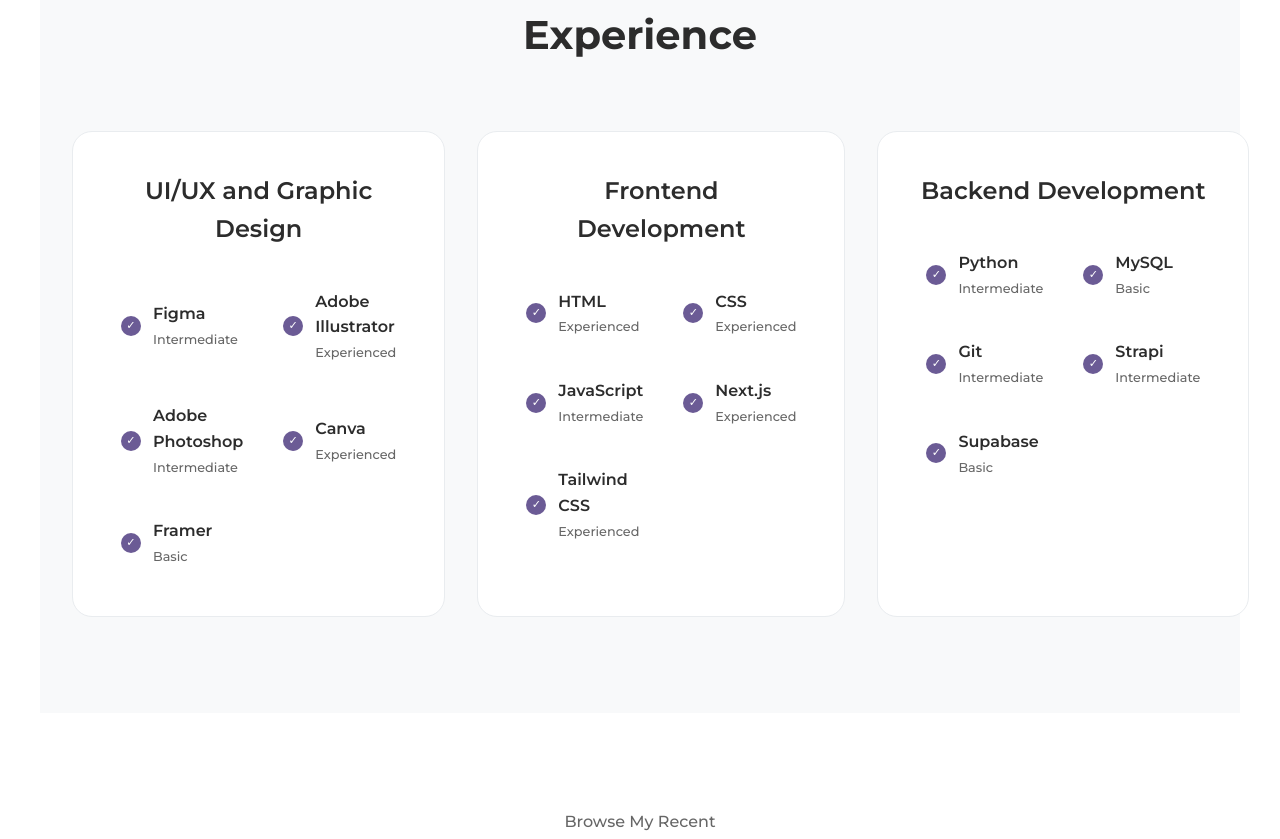
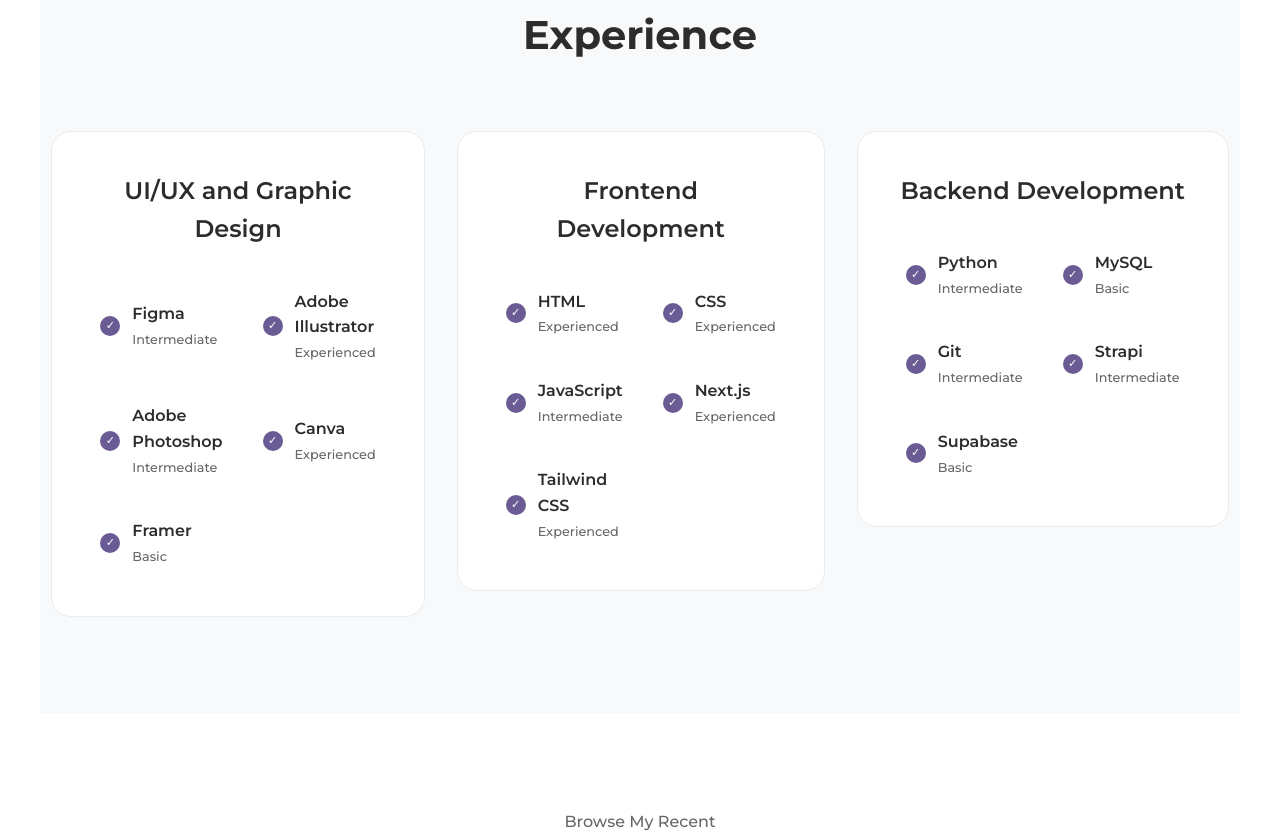
Before and after one commit to SSJIORI/portfolio, a plain HTML site: page index.html in a window 1280 px wide. Shown: the part 1654-2493 px from the top of the page. Drawn offline with Linux system fonts and the light colour scheme.

Commit message:
fix: center experience section cards

```diff
--- a/styles.css
+++ b/styles.css
@@ -379,6 +379,13 @@
     display: grid;
     grid-template-columns: repeat(3, 1fr);
     gap: 2rem;
+    margin-top: 2rem;
+    justify-content: center; /* Center the grid horizontally */
+    align-items: start;
+    width: 100%;
+    max-width: 1100px;
+    margin-left: auto;
+    margin-right: auto;
 }
 
 @media (max-width: 968px) {
```
